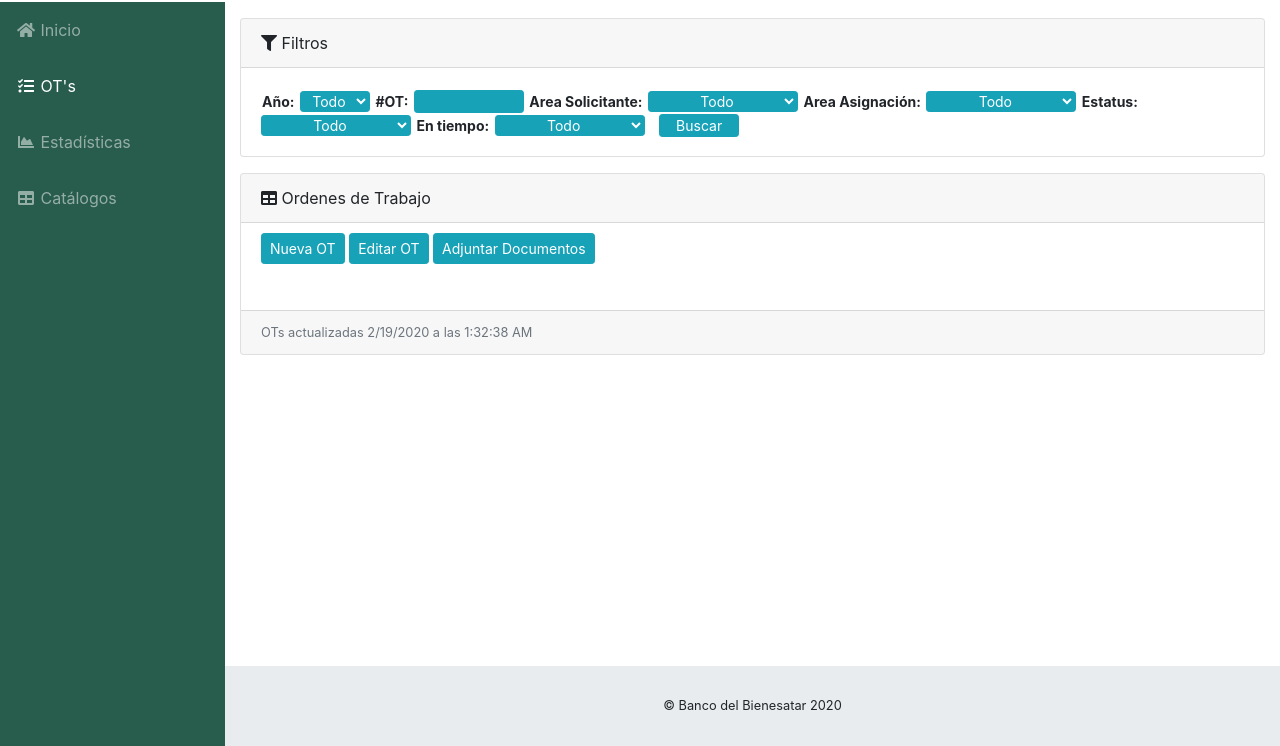
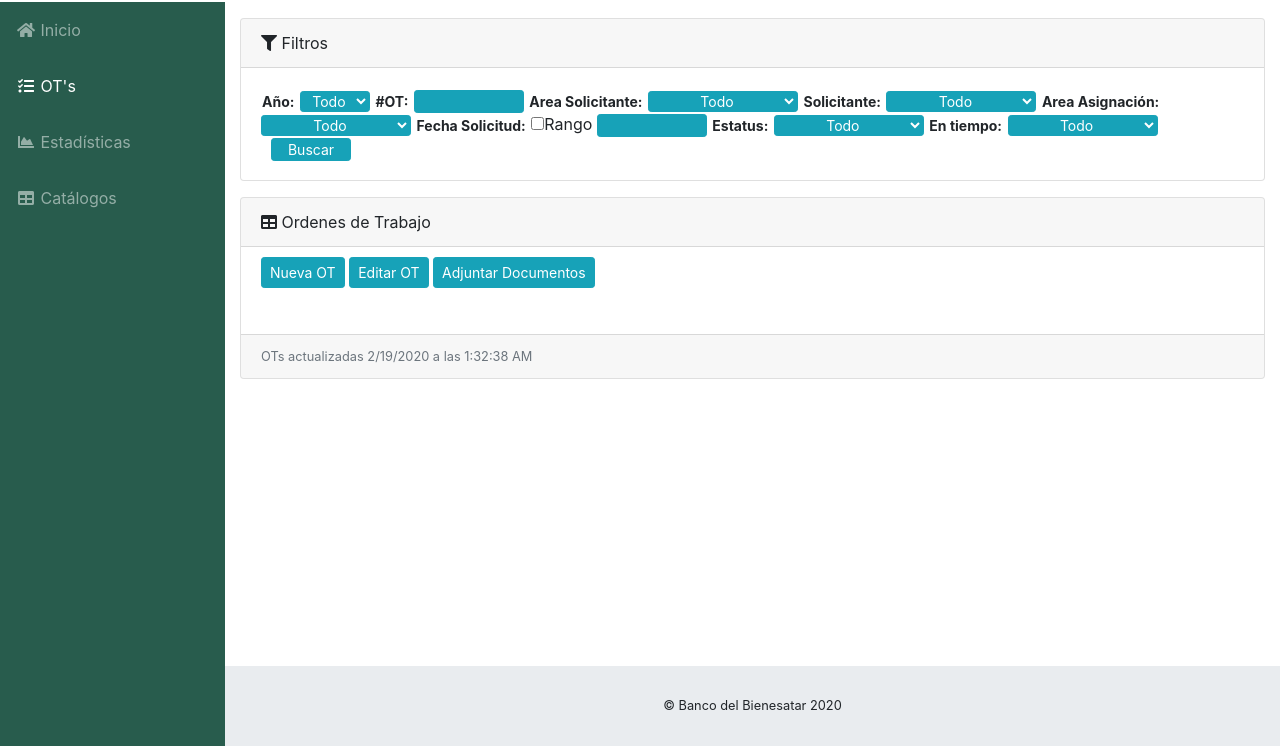
Before and after one commit to BancoBienestarDDMS/ctrolOTs, a website with bundled scripts: page ots.html in a window 1280 px wide. Shown: the part 114-860 px from the top of the page. Built offline with nearby package versions, Linux system fonts and the light colour scheme; no server answers.

Commit message:
trabajando en filtros de rango de fechas

```diff
--- a/ots.html
+++ b/ots.html
@@ -121,8 +121,17 @@
             <label class="btn btn-sm"          style="font-weight: bold; padding: 0px; margin-top: -10px; margin-bottom: -10px;" for="txt_OT">#OT: </label>
             <input class="btn btn-sm btn-info" style="width: 110px;      padding: 0px; margin-top: -10px; margin-bottom: -10px;"  id="txt_OT" onkeyup="keyUp_Filtro_OT(this)"></input>
 
-            <label  class="btn btn-sm"          style="font-weight: bold; padding: 0px; margin-top: -10px; margin-bottom: -10px;" for="slc_Filtro_Area">Area Solicitante: </label>
-            <select class="btn btn-sm btn-info" style="width: 150px;      padding: 0px; margin-top: -10px; margin-bottom: -10px;"  id="slc_Filtro_Area" onchange="slc_Filtro_Area_Solicitante_chg(this)">
+            <label  class="btn btn-sm"          style="font-weight: bold; padding: 0px; margin-top: -10px; margin-bottom: -10px;" for="slc_Filtro_Area_Solicitante">Area Solicitante: </label>
+            <select class="btn btn-sm btn-info" style="width: 150px;      padding: 0px; margin-top: -10px; margin-bottom: -10px;"  id="slc_Filtro_Area_solicitante" onchange="slc_Filtro_Area_Solicitante_chg(this)">
+              <option>Todo</option>
+              <option></option>
+              <option></option>
+              <option></option>
+              <option></option>
+            </select>
+
+            <label  class="btn btn-sm"          style="font-weight: bold; padding: 0px; margin-top: -10px; margin-bottom: -10px;" for="slc_Filtro_Solicitante">Solicitante: </label>
+            <select class="btn btn-sm btn-info" style="width: 150px;      padding: 0px; margin-top: -10px; margin-bottom: -10px;"  id="slc_Filtro_Solicitante">
               <option>Todo</option>
               <option></option>
               <option></option>
@@ -131,8 +140,8 @@
             </select>
 
 
-            <label  class="btn btn-sm"          style="font-weight: bold; padding: 0px; margin-top: -10px; margin-bottom: -10px;" for="slc_Filtro_Area">Area Asignación: </label>
-            <select class="btn btn-sm btn-info" style="width: 150px;      padding: 0px; margin-top: -10px; margin-bottom: -10px;"  id="slc_Filtro_Area" onchange="slc_Filtro_Area_Asignacion_chg(this)">
+            <label  class="btn btn-sm"          style="font-weight: bold; padding: 0px; margin-top: -10px; margin-bottom: -10px;" for="slc_Filtro_Area_Asignacion">Area Asignación: </label>
+            <select class="btn btn-sm btn-info" style="width: 150px;      padding: 0px; margin-top: -10px; margin-bottom: -10px;"  id="slc_Filtro_Area_Asignacion">
               <option>Todo</option>
               <option>Appwhere</option>
               <option>GERENCIA DE INFORMACION</option>
@@ -140,8 +149,12 @@
               <option>Soporte UANL</option>
             </select>
 
+            <label class="btn btn-sm"          style="font-weight: bold; padding: 0px; margin-top: -10px; margin-bottom: -10px;" for="txt_Filtro_Fec_Solicitud">Fecha Solicitud: </label>
+            <input type="checkbox" id="cbx_Filtro_Rango">Rango</checkbox>
+            <input class="btn btn-sm btn-info" style="width: 110px;      padding: 0px; margin-top: -10px; margin-bottom: -10px;"  id="txt_Filtro_Fec_Solicitud"/>
+
             <label  class="btn btn-sm"          style="font-weight: bold; padding: 0px; margin-top: -10px; margin-bottom: -10px;" for="slc_Filtro_Status">Estatus: </label>
-            <select class="btn btn-sm btn-info" style="width: 150px;      padding: 0px; margin-top: -10px; margin-bottom: -10px;"  id="slc_Filtro_Status" onchange="slc_Filtro_Status_chg(this)">
+            <select class="btn btn-sm btn-info" style="width: 150px;      padding: 0px; margin-top: -10px; margin-bottom: -10px;"  id="slc_Filtro_Status">
               <option>Todo</option>
               <option>Canceladas</option>
               <option>Con Usuario</option>
@@ -150,8 +163,8 @@
               <option>Atendidas</option>
             </select>
 
-            <label  class="btn btn-sm"          style="font-weight: bold; padding: 0px; margin-top: -10px; margin-bottom: -10px;" for="slc_Filtro_Area">En tiempo: </label>
-            <select class="btn btn-sm btn-info" style="width: 150px;      padding: 0px; margin-top: -10px; margin-bottom: -10px;"  id="slc_Filtro_Area" onchange="slc_Filtro_Area_Solicitante_chg(this)">
+            <label  class="btn btn-sm"          style="font-weight: bold; padding: 0px; margin-top: -10px; margin-bottom: -10px;" for="slc_Filtro_En_Tiempo">En tiempo: </label>
+            <select class="btn btn-sm btn-info" style="width: 150px;      padding: 0px; margin-top: -10px; margin-bottom: -10px;"  id="slc_Filtro_En_Tiempo">
               <option>Todo</option>
               <option>En Tiempo</option>
               <option>Fuera de Tiempo</option>
```
